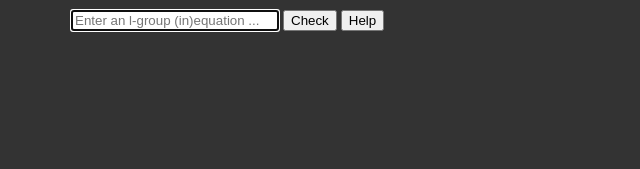
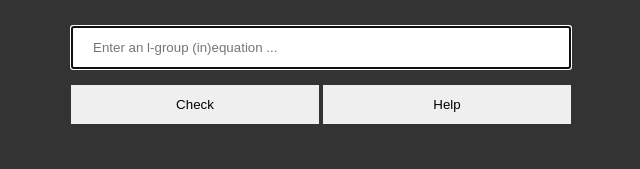
Before and after one commit to raw-bacon/raw-validity-webapp, a website built with webpack: page static/index.html in a window 1280 px wide. Shown: the whole page, without its empty margins (319-959 px from the left). Built offline with nearby package versions, Linux system fonts and the light colour scheme.

Commit message:
styled some more

```diff
--- a/js/index.js
+++ b/js/index.js
@@ -4,7 +4,7 @@ import("../pkg/index.js").catch(console.error).then(module => {
     var check_button = document.getElementById("check_button");
 
     // put cursor in textbox on load
-    document.getElementById("text_box").focus();
+    text_box.focus();
 
     // onclick for check button
     check_button.onclick = function check() {
@@ -18,7 +18,8 @@ import("../pkg/index.js").catch(console.error).then(module => {
             document.getElementById("result_text").innerHTML = "invalid!<br>";
         }
 
-        document.getElementById("text_box").focus();
+        text_box.focus();
+        text_box.value = '';
     }
 
     // click submit on enter
@@ -36,7 +37,7 @@ import("../pkg/index.js").catch(console.error).then(module => {
         output_div.innerHTML = "<ul>";
         output_div.innerHTML += "<li>Names of variables are characters, possibly followed by a number, e.g., <code>x</code> or <code>x31</code>.</ul>"
         output_div.innerHTML += "<li>Meets and joins are denoted by <code>^</code> and <code>v</code>, respectively. This means that the letter <code>v</code> can not appear in the name of a variable.</li>";
-        output_div.innerHTML += "<li>Inverses are denoted by prefix <code>-</code>. E.g., the inverse of <code>x v y</code> is <code>-(x v y)</code>.</li>"
+        output_div.innerHTML += "<li>Inverses are denoted by prefix minus sign (<code>-</code>). Using this notation, the inverse of <code>x v y</code> is <code>-(x v y)</code>.</li>"
         output_div.innerHTML += "<li>Whitespace and non-alphanumeric characters except <code>^</code>, <code>-</code>, <code>(</code>, and <code>)</code> are ignored. In particular, products do not have a symbol. The product of x v y and z ^ w is (x v z)(z ^ w).</li>"
         output_div.innerHTML += "<li>Equations are two l-group terms, separated by the symbol <code>=</code>. Similarly, separating terms with <code><=</code> encodes an inequation.</li>"
         output_div.innerHTML += "</ul>";
--- a/package.json
+++ b/package.json
@@ -15,5 +15,8 @@
     "webpack": "^4.42.0",
     "webpack-cli": "^3.3.3",
     "webpack-dev-server": "^3.7.1"
+  },
+  "dependencies": {
+    "purecss": "^2.0.3"
   }
 }
--- a/static/index.html
+++ b/static/index.html
@@ -1,14 +1,19 @@
 <!DOCTYPE html>
 <html>
   <head>
+    <meta name="viewport" content="width=device-width, initial-scale=1">
     <meta charset="UTF-8">
+    <link rel="stylesheet" type="text/css" href="styles.css">
     <title>raw-validity</title>
   </head>
-  <body style="background: #333; color: #fff; width: 500px; margin: 10px auto">
+  <body style="background: #333; color: #fff;">
+    <div class="center" style="width: 500px">
+      <input style="width:100%" type="text" id="text_box" placeholder="Enter an l-group (in)equation ...">
+      <button type="button" id="check_button" style="width:248px">Check</button>
+      <button id="help_button" type="button" style="width:248px">Help</button>
+      <div id="output"></div>
+    </div>
     <script src="index.js"></script>
-      <input style="width:200px" type="text" id="text_box" placeholder="Enter an l-group (in)equation ...">
-      <button type="button" id="check_button">Check</button>
-      <button id="help_button" type="button">Help</button>
-      <div id="output"></div>
+
   </body>
 </html>
--- /dev/null
+++ b/static/styles.css
@@ -0,0 +1,22 @@
+input[type=text] {
+  width: 100%;
+  padding: 12px 20px;
+  margin: 8px 0;
+  box-sizing: border-box;
+}
+
+button {
+    padding: 12px 0px;
+    margin: 8px 0;
+    box-sizing: border-box;
+    border: 0
+}
+
+.center {
+  margin: auto;
+  padding: 10px;
+}
+
+div {
+    padding: 12px 20px;
+}
```
Also changed, not shown: 1 other file.
